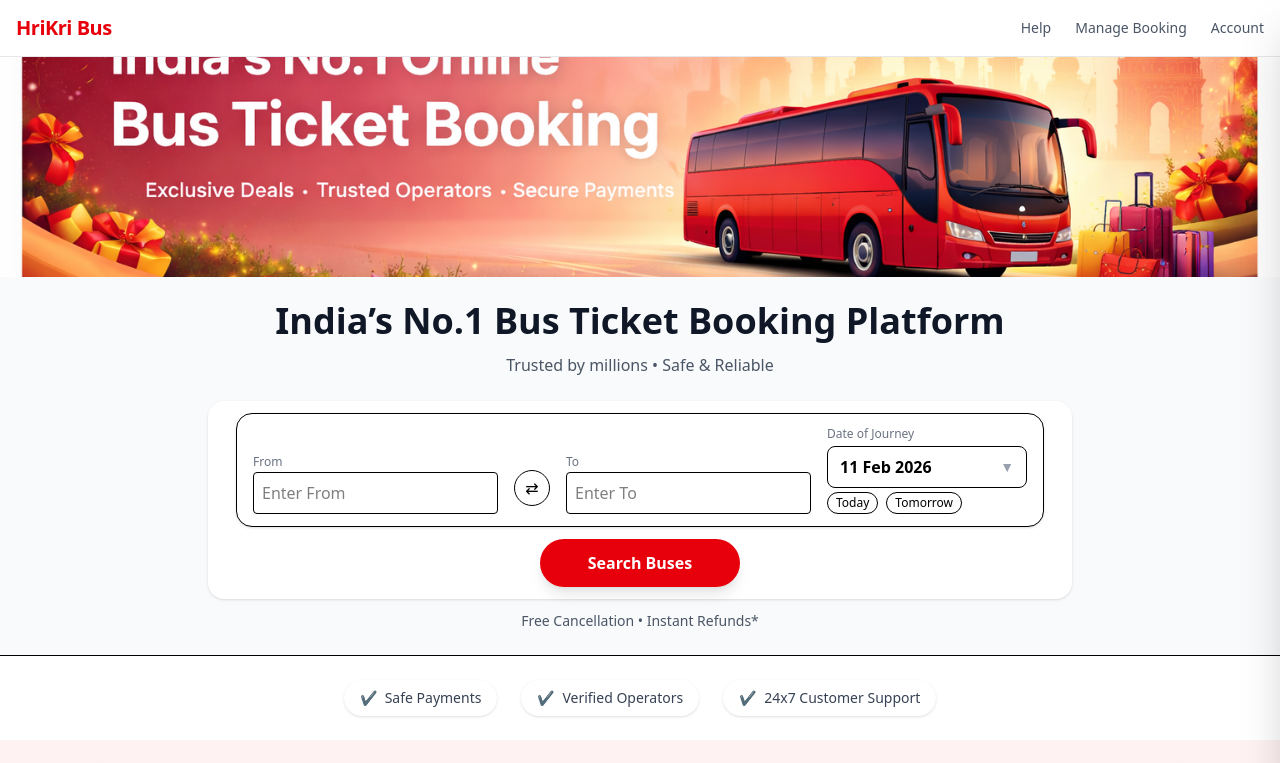
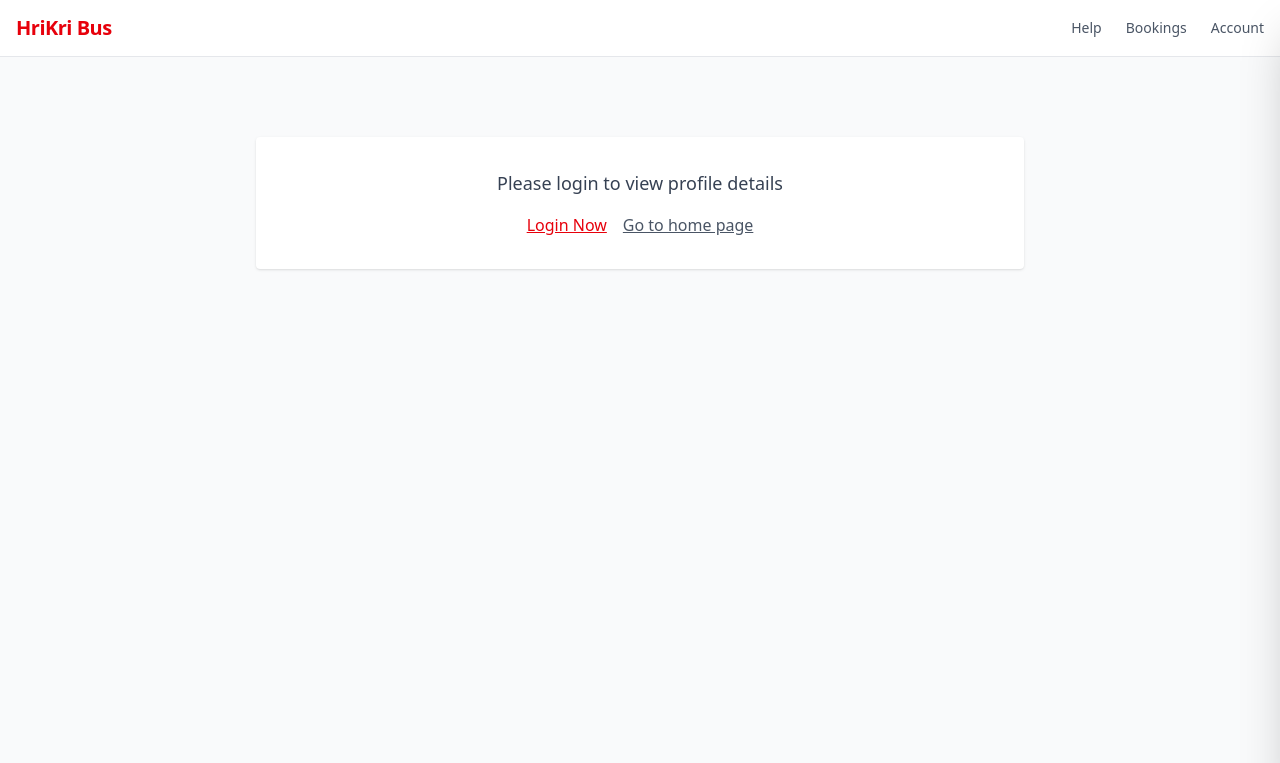
Before and after one commit to anmolbansal08/bus-booking-mern, a React (Vite) app in the folder frontend-vite/: page /my-bookings in a window 1280 px wide. Before the commit this address led to /. Shown: the top 763 px of the page. Built offline with nearby package versions, Linux system fonts and the light colour scheme.

Commit message:
add Bookings for both type of users

```diff
--- a/frontend-vite/src/components/Navbar.jsx
+++ b/frontend-vite/src/components/Navbar.jsx
@@ -28,12 +28,18 @@ export default function Navbar() {
               Help
             </button>
 
-<Link
+{/* <Link
   to="/manage-ticket?action=search"
   className="hover:text-red-600"
 >
   Manage Booking
-</Link>
+</Link> */}
+  <Link
+    to="/my-bookings"
+    className="hover:text-red-600"
+  >
+  Bookings
+  </Link>
 
             {/* Account entry point (ALWAYS available) */}
             <button
@@ -42,14 +48,7 @@ export default function Navbar() {
             >
               Account
             </button>
-            {user && (
-  <Link
-    to="/my-bookings"
-    className="hover:text-red-600"
-  >
-    My Bookings
-  </Link>
-)}
+
             {user?.role === "ADMIN" && (
   <Link
     to="/admin"
--- a/frontend-vite/src/pages/MyBookings.jsx
+++ b/frontend-vite/src/pages/MyBookings.jsx
@@ -7,21 +7,44 @@ export default function MyBookings() {
   const [bookings, setBookings] = useState([]);
   const navigate = useNavigate();
 
-  const [user] = useState(() =>
-  JSON.parse(localStorage.getItem("user"))
-);
+  const user = JSON.parse(localStorage.getItem("user"));
 
+  // 🔴 If not logged in → show login message
+  if (!user) {
+    return (
+      <div className="max-w-3xl mx-auto mt-20 text-center bg-white p-8 rounded shadow">
+        <p className="text-gray-700 text-lg mb-4">
+          Please login to view profile details
+        </p>
+
+        <div className="space-x-4">
+          <button
+            onClick={() => navigate("/login")}
+            className="text-red-600 underline"
+          >
+            Login Now
+          </button>
+
+          <button
+            onClick={() => navigate("/")}
+            className="text-gray-600 underline"
+          >
+            Go to home page
+          </button>
+        </div>
+      </div>
+    );
+  }
+
+  // ✅ Logged in → fetch using user.email
   useEffect(() => {
-    if (!user) {
-      navigate("/");
-      return;
-    }
-
     api
-      .get("/bookings/my") // ✅ no email param
+      .get("/bookings/my", {
+        params: { email: user.email }
+      })
       .then(res => setBookings(res.data))
       .catch(console.error);
-  }, [user]);
+  }, [user.email]);
 
   if (!bookings.length) {
     return (
@@ -37,27 +60,13 @@ export default function MyBookings() {
     );
   }
 
-  const handleCancelSuccess = (bookingId) => {
-    setBookings(prev =>
-      prev.map(b =>
-        b._id === bookingId
-          ? { ...b, status: "CANCELLED" }
-          : b
-      )
-    );
-  };
-
   return (
     <div className="max-w-5xl mx-auto mt-8 px-4">
       <h2 className="text-xl font-semibold mb-6">My Bookings</h2>
 
       <div className="space-y-4">
         {bookings.map(booking => (
-          <BookingCard
-            key={booking._id}
-            booking={booking}
-            onCancelSuccess={handleCancelSuccess}
-          />
+          <BookingCard key={booking._id} booking={booking} />
         ))}
       </div>
     </div>
```
